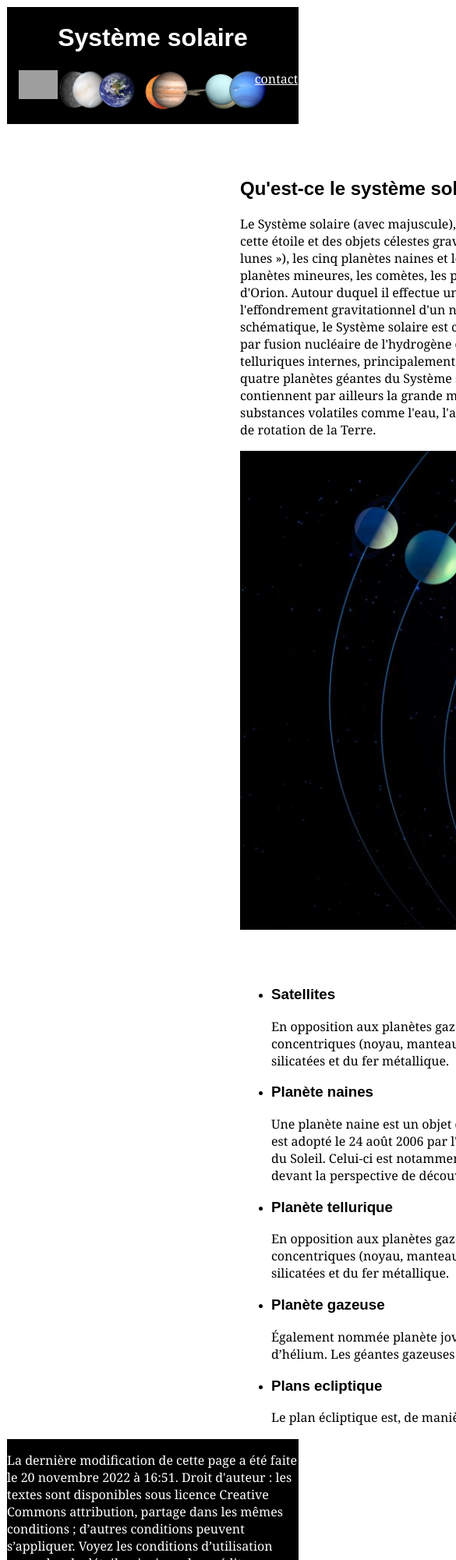
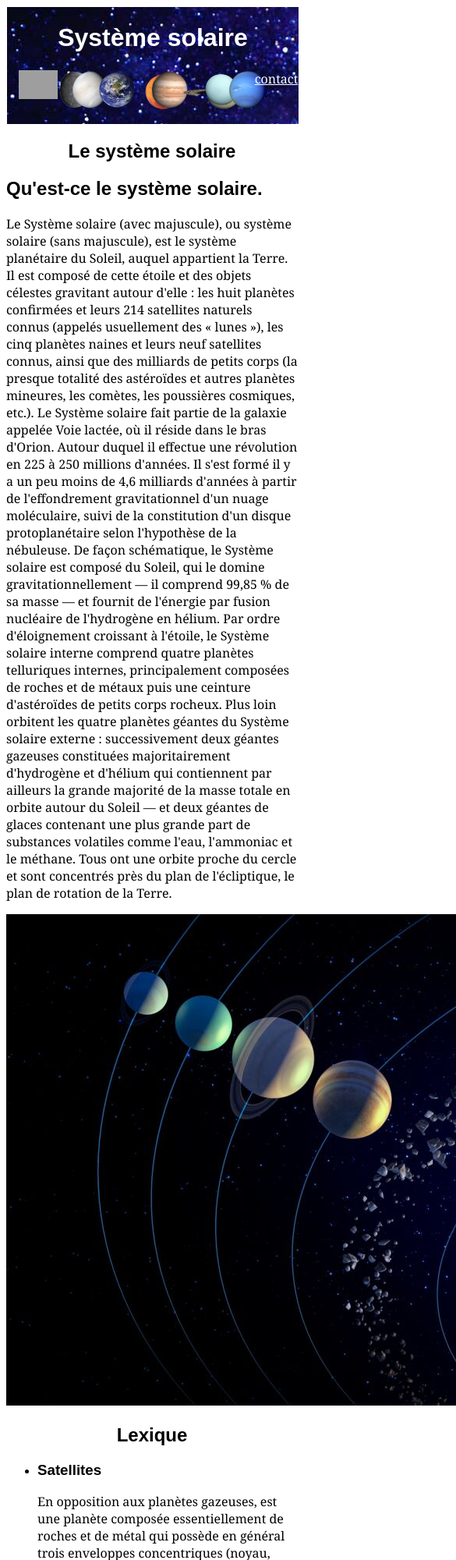
Before and after one commit to Ghouz/site_fin_session, a plain HTML site: page index.html in a window 390 px wide. Shown: the top 2000 px of the page at 78% size, 585 px wide, since content can reach past the window. Drawn offline with Linux system fonts and the light colour scheme; grey boxes are pictures that could not be loaded.

Commit message:
modif_img/texte

```diff
--- a/index.css
+++ b/index.css
@@ -1,7 +1,7 @@
 .border
 {
     border: 1px solid;
-    background-color: black;
+    background-image: url(img/espace.jpg);
     color: white;
     text-align: center;
     width: 100%;
@@ -26,6 +26,9 @@ a
 {
     border: 1px;
     margin: 1px 300px;
+    width: 1170px;
+}
+#img1{
     width: 1170px;
 }
 h1
@@ -85,3 +88,20 @@ p
 {
     font-family:Georgia, 'Times New Roman', Times, serif
 }
+@media (max-width:1000px){
+    .texte
+{
+    border: 1px;
+    margin: 1px 0px;
+    width: 100%;
+}
+.image
+{
+    border: 1px;
+    margin: 1px 0px;
+    width: 100%;
+}
+#img1{
+    width: 100%;
+}
+}
--- a/index.html
+++ b/index.html
@@ -53,8 +53,8 @@ Le Système solaire fait partie de la galaxie appelée Voie lactée, où il rés
 De façon schématique, le Système solaire est composé du Soleil, qui le domine gravitationnellement — il comprend 99,85 % de sa masse — et fournit de l'énergie par fusion nucléaire de l'hydrogène en hélium. Par ordre d'éloignement croissant à l'étoile, le Système solaire interne comprend quatre planètes telluriques internes, principalement composées de roches et de métaux puis une ceinture d'astéroïdes de petits corps rocheux. Plus loin orbitent les quatre planètes géantes du Système solaire externe : successivement deux géantes gazeuses constituées majoritairement d'hydrogène et d'hélium qui contiennent par ailleurs la grande majorité de la masse totale en orbite autour du Soleil — et deux géantes de glaces contenant une plus grande part de substances volatiles comme l'eau, l'ammoniac et le méthane. Tous ont une orbite proche du cercle et sont concentrés près du plan de l'écliptique, le plan de rotation de la Terre.
               </p>
             </div>
-            <div class="image">
-                <img src="./img/systeme solaire.jpeg" alt="systeme solaire" width="1170px">
+            <div class="image" id="img1">
+                <img src="./img/systeme solaire.jpeg" alt="systeme solaire" >
             </div>
             <div class="texte">
             <h2 class="titre">Lexique</h2>
```
Also changed, not shown: img/espace_fond.jfif (added).
